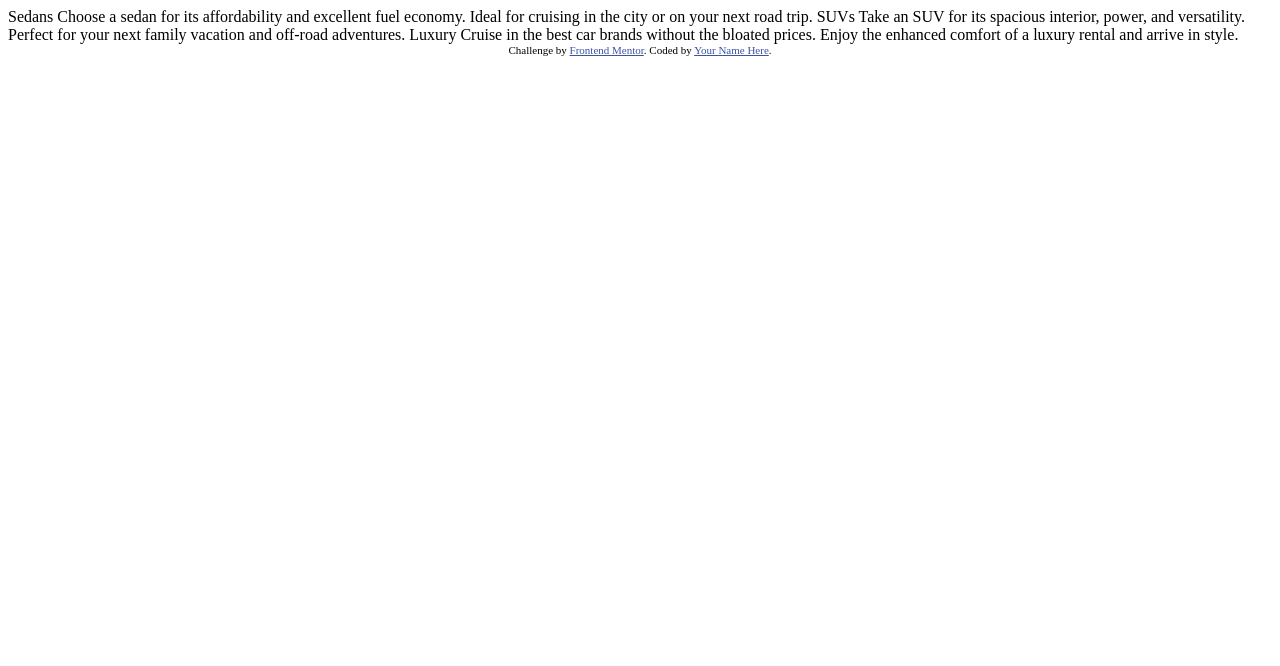
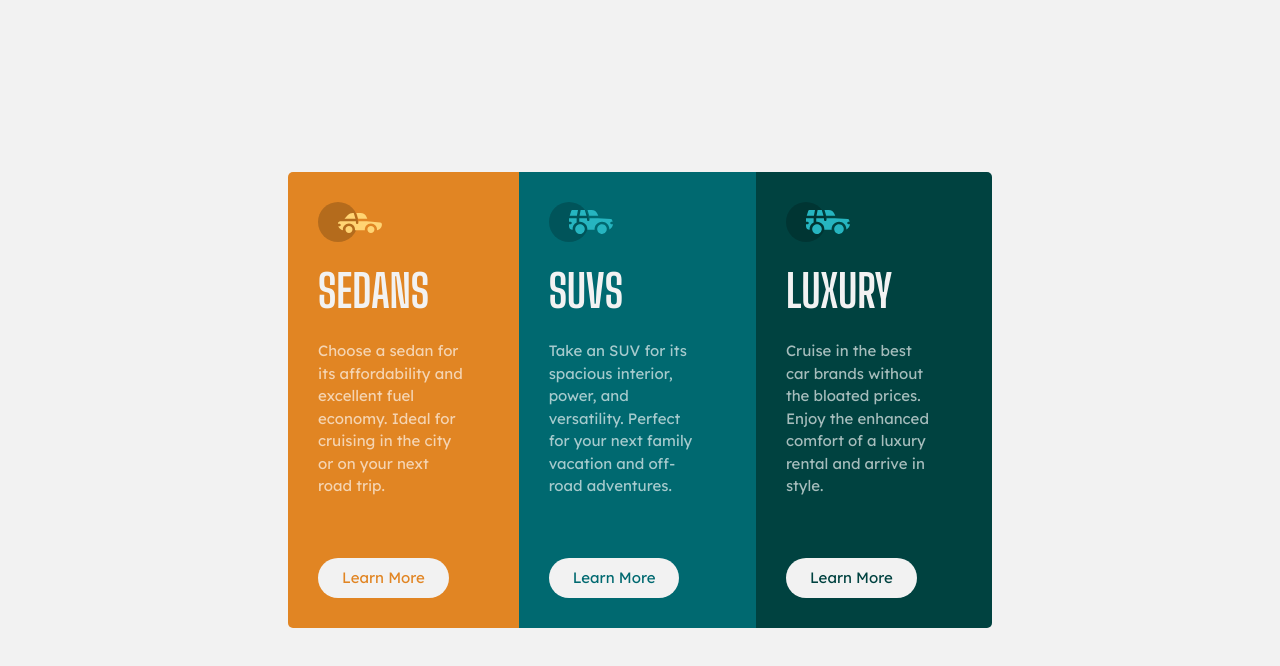
Before and after one commit to RichardOgujawa/3-column-preview-card-component, a plain HTML site: page index.html in a window 1280 px wide. Drawn offline with Linux system fonts and the light colour scheme.

Commit message:
final commit

```diff
--- a/index.html
+++ b/index.html
@@ -1,36 +1,109 @@
 <!DOCTYPE html>
 <html lang="en">
+
 <head>
   <meta charset="UTF-8">
-  <meta name="viewport" content="width=device-width, initial-scale=1.0"> <!-- displays site properly based on user's device -->
+  <meta http-equiv="X-UA-Compatible" content="IE=edge">
+  <meta name="viewport" content="width=device-width, user-scalable=1.0, maximum-scale initial-scale=1.0">
 
-  <link rel="icon" type="image/png" sizes="32x32" href="./images/favicon-32x32.png">
+  <meta name="description" content="Rent out any type of car from a Sedans to a Luxury car of choice, all for affordable prices.">
+  <meta name="robots" content="all">
 
+  <!--TITLE-->
     <title>Frontend Mentor | 3-column preview card component</title>
 
-  <!-- Feel free to remove these styles or customise in your own stylesheet 👍 -->
-  <style>
-    .attribution { font-size: 11px; text-align: center; }
-    .attribution a { color: hsl(228, 45%, 44%); }
-  </style>
+  <!--WHEN YOU SAVE/BOOKMARK THIS WEBPAGE-->
+  <!--Microsoft Windows' Tiles-->
+    <meta name="ms-application-name" content="3-Column Card Preview">
+    <meta name="ms-application-TileImage" content="https://ogujawa-3-column-card.netlify.app">
+  <!--Apple-->
+    <link rel="shortcut apple-touch-icon" href="https://ogujawa-3-column-card.netlify.app">
+  <!--Android-->
+    <link rel="icon" href="images/favicon-32x32.png">
+
+  <!--SOCIAL MEDIA-->
+  <!--Twitter-->
+    <meta name="twitter:card" content="summary_large_image">
+    <meta name="twitter:site" content="@richardogujawa">
+    <meta name="twitter:creator" content="@richardogujawa">
+    <meta name="twitter:title" content="Rent big and small.">
+    <meta name="twitter:description"
+      content="From Sedans to Luxury ">
+    <meta name="twitter:creator" content="@tura">
+
+  <!--OG TAGS (Facebook, Linkedin)-->
+    <meta property="og:name" content="Tura">
+    <meta property="og:image"
+      content="https://images.pexels.com/photos/3379934/pexels-photo-3379934.jpeg?auto=compress&cs=tinysrgb&w=1260&h=750&dpr=2">
+    <meta property="og:url" content="https://ogujawa-3-column-card.netlify.app">
+    <meta property="og:type" content="website">
+    <meta property="og:description"
+      content="Rent out any type of car from a Sedans to a Luxury car of choice, all for affordable prices.">
+    <meta property="og:locale" content="en-GB">
+    <meta property="og:site_name" content="https://ogujawa-3-column-card.netlify.app">
+
+  <!--STYLESHEET(S)-->
+    <link rel="stylesheet" href="styles/main.css">
+
+  <!--SITE LINKS (CANONICAL & ALTERNATIVES)-->
+    <link rel="canonical" href="https://ogujawa-3-column-card.netlify.app">
+    <link rel="alternate" href="https://ogujawa-3-column-card.fr.netlify.app" hreflang="fr-FR">
+    <link rel="alternate" href="https://ogujawa-3-column-card.es.netlify.app" hreflang="es-ES">
+
+  <!--CDNs-->
+  <!--Font Awesome CDN-->
+    <script src="https://kit.fontawesome.com/d908522f87.js" crossorigin="anonymous"></script>
+
+  <!--Google Fonts-->
+    <link rel="preconnect" href="https://fonts.googleapis.com"><link rel="preconnect" href="https://fonts.gstatic.com" crossorigin>
+    <link href="https://fonts.googleapis.com/css2?family=Big+Shoulders+Display:wght@700&family=Lexend+Deca&display=swap" rel="stylesheet">
 </head>
-<body>
 
-  Sedans
+<body class="grid">
+
+  <main>
+    <article class="card flex">
+      <!--Sedans Section-->
+      <section class="card__sedans-section">
+        <picture>
+          <img src="images/icon-sedans.svg" alt="Sedans car illustration" width="64" height="40">
+        </picture>
+        <h2>Sedans</h2>
+        <p>
           Choose a sedan for its affordability and excellent fuel economy. Ideal for cruising in the city
           or on your next road trip.
+        </p>
+        <button class="btn orange" type="button">Learn More</button>
+      </section>
 
-  SUVs
+      <!--SUV Section-->
+      <section class="card__suv-section">
+        <picture>
+          <img src="images/icon-suvs.svg" alt="SUV car illustration" width="64" height="40">
+        </picture>
+        <h2>SUVs</h2>
+        <p>
           Take an SUV for its spacious interior, power, and versatility. Perfect for your next family vacation
           and off-road adventures.
+        </p>
+        <button class="btn cyan" type="button">Learn More</button>
+      </section>
 
-  Luxury
+      <!--Luxury Car Section-->
+      <section class="card__luxury-section">
+        <picture>
+          <img src="images/icon-suvs.svg" alt="SUV car illustration" width="64" height="40">
+        </picture>
+        <h2>Luxury</h2>
+        <p>
           Cruise in the best car brands without the bloated prices. Enjoy the enhanced comfort of a luxury
           rental and arrive in style.
+        </p>
+        <button class="btn teal" type="button">Learn More</button>
+      </section>
+    </article>
+  </main>
 
-  <div class="attribution">
-    Challenge by <a href="https://www.frontendmentor.io?ref=challenge" target="_blank">Frontend Mentor</a>.
-    Coded by <a href="#">Your Name Here</a>.
-  </div>
 </body>
+
 </html>
--- /dev/null
+++ b/styles/main.css
@@ -0,0 +1,195 @@
+/*IMPORTS
+------------------------------------------------*/
+/*--RESET--*/
+@import url("reset.css");
+
+
+/*SETUP
+------------------------------------------------*/
+/*--VARIABLES--*/
+:root {
+    /*Colour*/
+    --clr-neutral-100-transparent: 0, 0%, 100%, 0.65; /*Paragraph text*/
+    --clr-neutral-100: 0, 0%, 95%; /*Background, headings, buttons*/
+
+    --clr-orange-200: 43deg 100% 72%;
+    --clr-orange-400: 31deg 76% 51%;
+    --clr-orange-800: 31deg 70% 41%;
+
+    --clr-cyan-200: 184deg 64% 46%;
+    --clr-cyan-400: 184deg 100% 22%;
+    --clr-cyan-800: 183deg 99% 18%;
+
+    --clr-teal-200: 169deg 74% 42%;
+    --clr-teal-400: 178deg 100% 13%;
+    --clr-teal-800: 179deg 100% 9%;
+
+    /*Fonts*/
+        /*font size*/
+        font-size: 13px;
+
+        --fs-400: 1rem;
+        --fs-600: 3rem;
+        --fs-900: 10rem;
+
+        /*font family*/
+        --ff-accent:'Big Shoulders Display', cursive;
+        --ff-base: 'Lexend Deca', sans-serif;
+
+        /*font weight*/
+        --fw-regular: 400;
+        --fw-bold: 700;
+
+    /*Transitions*/
+    --transition-fast: 0.3s ease;
+    --transition-slow: 0.45s ease;
+}
+
+/*UTILITY CLASSES
+------------------------------------------------*/
+/*--LAYOUT--*/
+.flex {
+    display: flex;
+    gap: var(--flex-gap);
+}
+
+.flex-wrap {
+    display: flex;
+    gap: var(--flex-wrap-gap);
+    flex-wrap: wrap;
+}
+
+.grid {
+    display: grid;
+    row-gap: var(--grid-row-gap);
+    column-gap: var(--grid-column-gap);
+}
+
+/*--BUTTON--*/
+.btn {
+    padding: 0.5rem 1.4rem;
+    border: 3px solid transparent;
+    border-radius: 100vw;
+
+    background: hsl(var(--clr-neutral-100));
+
+    transition: var(--transition-fast);
+}
+
+.btn.orange {
+    color: hsl(var(--clr-orange-400));
+}
+
+.btn.cyan {
+    color: hsl(var(--clr-cyan-400));
+}
+
+.btn.teal {
+    color: hsl(var(--clr-teal-400));
+}
+
+.btn:is(:hover, :focus){
+    border: 3px solid hsl(var(--clr-neutral-100));
+
+    color: hsl(var(--clr-neutral-100));
+    background-color: transparent;
+
+    cursor: pointer;
+}
+
+/*GLOBAL CSS
+------------------------------------------------*/
+h2 {
+    /* margin: 2rem 0 1.5rem; */
+    margin-block: 1.25rem;
+
+    font-size: var(--fs-600);
+    font-family: var(--ff-accent);
+    text-transform: uppercase;
+
+    color: hsl(var(--clr-neutral-100));
+}
+
+p {
+    width: 85%;
+
+    line-height: 1.5;
+}
+
+/*CUSTOM CSS
+------------------------------------------------*/
+/*--SWITCHES--*/
+
+
+/*----------------------------------------------*/
+body {
+    min-height: 100vh;
+
+    font-size: var(--fs-400);
+    font-family: var(--ff-base);
+
+    color: hsla(var(--clr-neutral-100-transparent));
+    background-color: hsl(var(--clr-neutral-100));
+}
+
+main {
+    height: 100%;
+    padding-block: 3rem;
+    margin-inline: 2rem;
+
+    display: grid;
+    place-content: center;
+}
+
+/*--ARTICLE--*/
+article {
+    width: min(850px, 55vw);
+    border-radius: 5px;
+
+    display: flex;
+    flex-direction: column;
+    place-content: center;
+
+    overflow: hidden;
+}
+
+section {
+    --flex-gap: 3rem;
+
+    padding: 3rem;
+
+    display: flex;
+    flex-direction: column;
+    justify-content: space-between;
+}
+
+.card__sedans-section {
+    background-color: hsl(var(--clr-orange-400));
+}
+
+.card__suv-section {
+    background-color: hsl(var(--clr-cyan-400));
+}
+
+.card__luxury-section {
+    background-color: hsl(var(--clr-teal-400));
+}
+
+button {
+    margin-top: 4rem;
+    align-self: flex-start;
+}
+
+@media screen and (min-width: 65rem){
+    :root {
+        font-size: 15px;
+    }
+
+    section {
+        padding: 2rem;
+    }
+
+    article {
+        flex-direction: row;
+    }
+}
--- /dev/null
+++ b/styles/reset.css
@@ -0,0 +1,116 @@
+/*CREDIT: Josh W Comeau ttps://www.joshwcomeau.com/css/custom-css-reset/*/
+/*
+Smooth Scroll behaviour for anchor links
+*/
+html {
+    scroll-behavior: smooth;
+}
+
+/*
+Use a more-intuitive box-sizing model.
+*/
+*,
+*::before,
+*::after {
+    box-sizing: border-box;
+}
+
+/*
+Remove default margin
+*/
+* {
+    margin: 0;
+    padding: 0;
+}
+
+/*
+Allow percentage-based heights in the application
+*/
+html,
+body {
+    height: 100%;
+}
+
+/*
+Typographic tweaks!
+*/
+body {
+    /* line-height: 1.5; */
+    -webkit-font-smoothing: antialiased;
+}
+
+/*
+Improve media defaults
+*/
+:where(img,
+    picture,
+    video,
+    canvas,
+    svg) {
+    max-width: 100%;
+    display: block;
+}
+
+/*
+Remove built-in form typography styles
+*/
+:where(input,
+    button,
+    textarea,
+    select) {
+    font: inherit;
+}
+
+/*
+Avoid text overflows
+*/
+:where(p,
+    h1,
+    h2,
+    h3,
+    h4,
+    h5,
+    h6) {
+    overflow-wrap: break-word;
+}
+
+/*
+Line heights tend to get a bit too big at bigger heading sizes, this will fix that
+*/
+:where(h1,
+    h2,
+    h3) {
+    line-height: 1.35;
+}
+
+/*
+Remove ul from navigation menus
+*/
+:where(
+    header ul,
+    footer ul)
+    {
+    list-style: none;
+}
+
+:where(a){
+    text-decoration: none;
+}
+
+/*
+Remove all animations, transitions and smooth scroll for people that prefer not to see them
+*/
+@media (prefers-reduced-motion: reduce) {
+    html:focus-within {
+        scroll-behavior: auto;
+    }
+
+    *,
+    *::before,
+    *::after {
+        animation-duration: 0.01ms !important;
+        animation-iteration-count: 1 !important;
+        transition-duration: 0.01ms !important;
+        scroll-behavior: auto !important;
+    }
+}
```
Also changed, not shown: 2 other files. Lines whose indentation alone changed are shown as unchanged.
